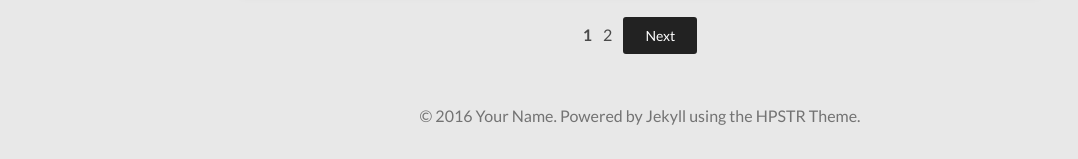
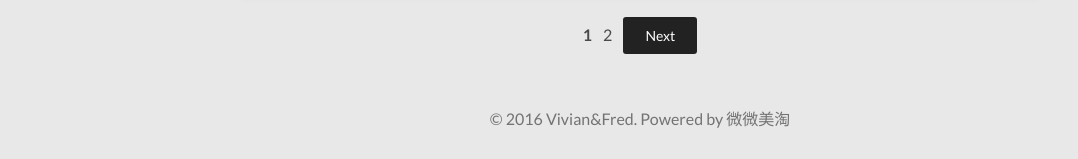
Before and after one commit to fred521/fred521.github.io, a Jekyll site: the page built from index.html, in a window 1280 px wide and 900 px high, scrolled down 8965 px. Shown: the part 738-897 px from the top of the window, without its empty margins (0-1078 px from the left). Built offline with Jekyll 4.4.1, drawn with Linux system fonts in a browser that asks for light colours; nearby versions of some CDN libraries; the list of posts is cut into pages by our own code; some of the changed text lies outside the part shown.

Commit message:
change name

```diff
--- a/_config.yml
+++ b/_config.yml
@@ -1,5 +1,5 @@
 title:            微微美淘日记
-description:      Describe your website here.
+description:      美淘, 海淘, Tommy, Polo 直邮|Outlet|代购.
 disqus_shortname:
 reading_time:     true
 words_per_minute: 200
@@ -9,7 +9,7 @@ url:
 
 # Owner/author information
 owner:
-  name:           Your Name
+  name:           Vivian&Fred
   avatar:         avatar.jpg
   bio:            "Your bio goes here. It shouldn't be super long but a good sentence or two should suffice."
   email:          you@email.com
--- a/_includes/footer.html
+++ b/_includes/footer.html
@@ -1 +1 @@
-<span>&copy; {{ site.time | date: '%Y' }} {{ site.owner.name }}. Powered by <a href="http://jekyllrb.com" rel="nofollow">Jekyll</a> using the <a href="https://mademistakes.com/work/hpstr-jekyll-theme/" rel="nofollow">HPSTR Theme</a>.</span>
+<span>&copy; {{ site.time | date: '%Y' }} {{ site.owner.name }}. Powered by 微微美淘</span>
```
